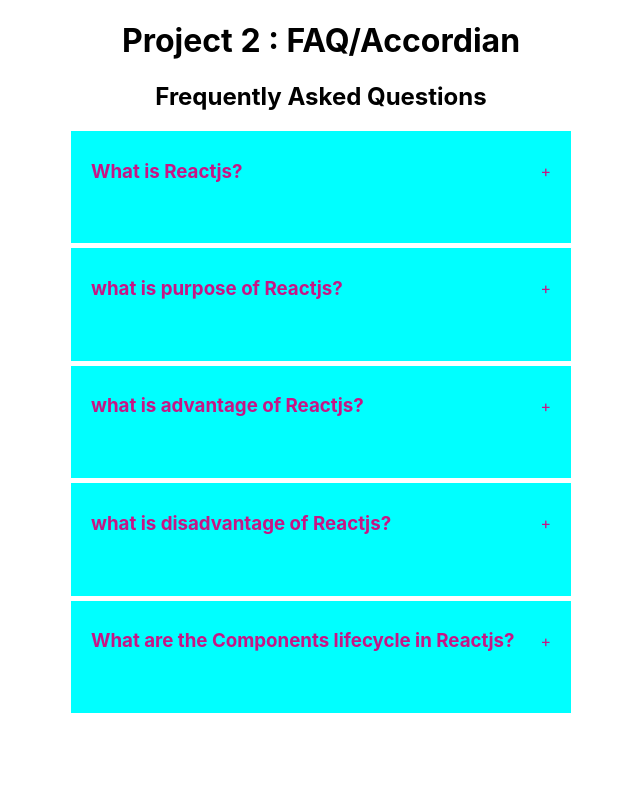
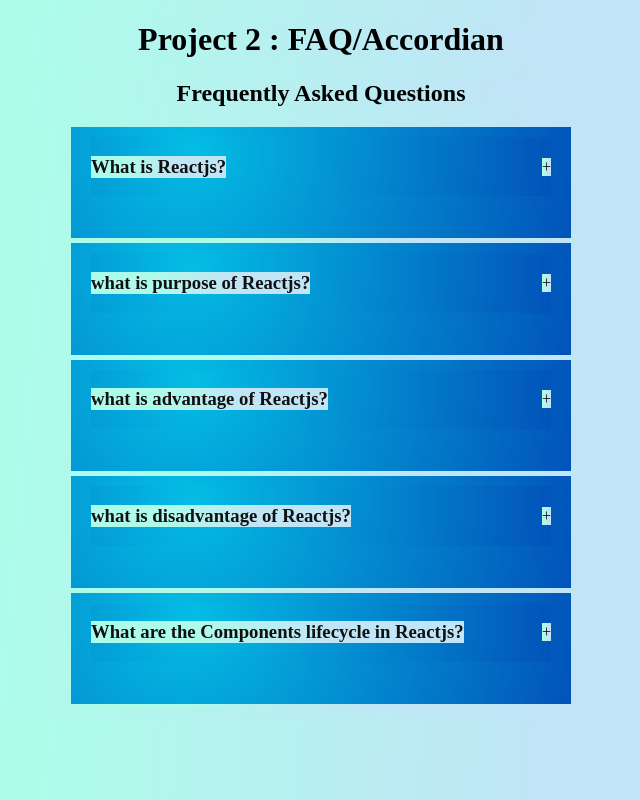
Before and after one commit to Keerthanabas/FAQ-Accordion, a React (Create React App) app: page / in a window 1280 px wide. Shown: the whole page, without its empty margins (319-959 px from the left). Built offline with nearby package versions, Linux system fonts and the light colour scheme.

Commit message:
adding css

```diff
--- a/src/App.css
+++ b/src/App.css
@@ -1,6 +1,6 @@
 .App {
   text-align: center;
-}
+  }
 .box{
   display:flex;
   height: 100%;
@@ -12,16 +12,18 @@
   width: 500px;
 }
 .item{
-  background-color: aqua;
+  background-image: radial-gradient( circle farthest-corner at 22.4% 21.7%, rgba(4,189,228,1) 0%, rgba(2,83,185,1) 100.2% );
   margin-bottom: 5px;
   padding: 10px 20px;
 }
 .title{
-  color: mediumvioletred;
+  color: rgb(17, 16, 17);
   display: flex;
   justify-content: space-between;
   align-items: center;
   cursor: pointer;
+  background-image: radial-gradient( circle farthest-corner at 22.4% 21.7%, rgba(4,189,228,1) 0%, rgba(2,83,185,1) 100.2% );
+
 }
 .content{
   color: black;
--- a/src/index.css
+++ b/src/index.css
@@ -1,13 +1,4 @@
-body {
-  margin: 0;
-  font-family: -apple-system, BlinkMacSystemFont, 'Segoe UI', 'Roboto', 'Oxygen',
-    'Ubuntu', 'Cantarell', 'Fira Sans', 'Droid Sans', 'Helvetica Neue',
-    sans-serif;
-  -webkit-font-smoothing: antialiased;
-  -moz-osx-font-smoothing: grayscale;
+*{
+  align-items: center;
+  background-image: linear-gradient( 95.2deg, rgba(173,252,234,1) 26.8%, rgba(192,229,246,1) 64% );
 }
-
-code {
-  font-family: source-code-pro, Menlo, Monaco, Consolas, 'Courier New',
-    monospace;
-}
```
